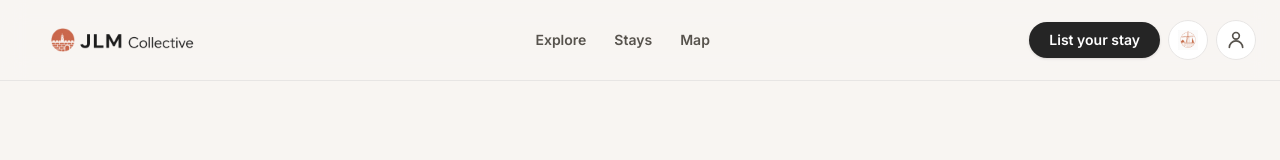
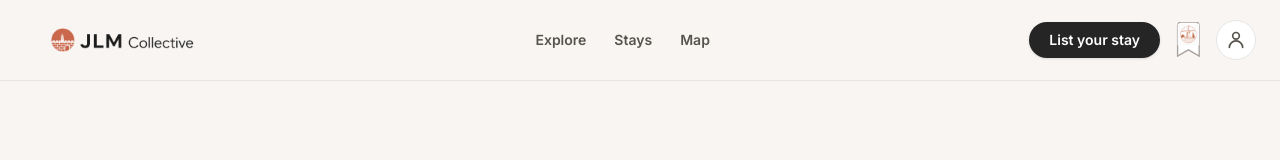
Before and after one commit to jerusalemcollective/JerusalemCollective, a Next.js app: page /login in a window 1280 px wide. Shown: the top 160 px of the page. Built offline with nearby package versions, Linux system fonts and the light colour scheme; no server answers.

Commit message:
feat: update UI with new bookmark icon for saved items
Replace SavedStayIcon with new bookmark shape and update button styles.

```diff
--- a/components/header.tsx
+++ b/components/header.tsx
@@ -18,13 +18,30 @@ const JLMLogo = ({ variant = 'terracotta', className = '' }) => {
   )
 }
 
-const SavedStayIcon = ({ className = '' }) => (
-  <img
-    src="/icons/yemin-moshe-save-128.png"
-    alt=""
+const SavedStayIcon = ({ className = '' }: { className?: string }) => (
+  <svg
+    className={className}
+    viewBox="0 0 32 40"
+    fill="none"
     aria-hidden="true"
-    className={`object-contain ${className}`}
-  />
+  >
+    {/* Bookmark shape */}
+    <path
+      d="M4 4a4 4 0 0 1 4-4h16a4 4 0 0 1 4 4v34l-12-7-12 7V4z"
+      fill="white"
+      stroke="#a8a29e"
+      strokeWidth="1.5"
+    />
+    {/* Windmill icon clipped inside */}
+    <image
+      href="/icons/yemin-moshe-save-128.png"
+      x="4"
+      y="2"
+      width="24"
+      height="24"
+      preserveAspectRatio="xMidYMid meet"
+    />
+  </svg>
 )
 
 const UserIcon = ({ className = '' }) => (
@@ -151,11 +168,11 @@ export function Header() {
 
           <Link
             href={user ? "/account/saved" : "/login?redirect=/account/saved"}
-            className="inline-flex h-9 w-9 items-center justify-center rounded-full border border-stone-200 bg-white text-stone-600 transition hover:border-stone-400 hover:bg-stone-50 sm:h-10 sm:w-10"
+            className="inline-flex h-9 w-9 items-center justify-center transition-transform hover:scale-110 sm:h-10 sm:w-10"
             aria-label="Saved stays"
             title="Saved stays"
           >
-            <SavedStayIcon className="h-[18px] w-[18px] sm:h-5 sm:w-5" />
+            <SavedStayIcon className="h-8 w-auto sm:h-9" />
           </Link>
 
           {/* Account Button/Dropdown */}
@@ -218,9 +235,7 @@ export function Header() {
                         onClick={() => setShowDropdown(false)}
                         className="flex items-center gap-3 px-4 py-2.5 text-sm text-stone-700 transition hover:bg-stone-50"
                       >
-                        <svg className="h-4 w-4 text-stone-400" fill="none" viewBox="0 0 24 24" stroke="currentColor" strokeWidth={2}>
-                          <path strokeLinecap="round" strokeLinejoin="round" d="M19 21l-7-5-7 5V5a2 2 0 0 1 2-2h10a2 2 0 0 1 2 2z" />
-                        </svg>
+                        <SavedStayIcon className="h-5 w-auto" />
                         Saved
                       </Link>
                       <Link
```
